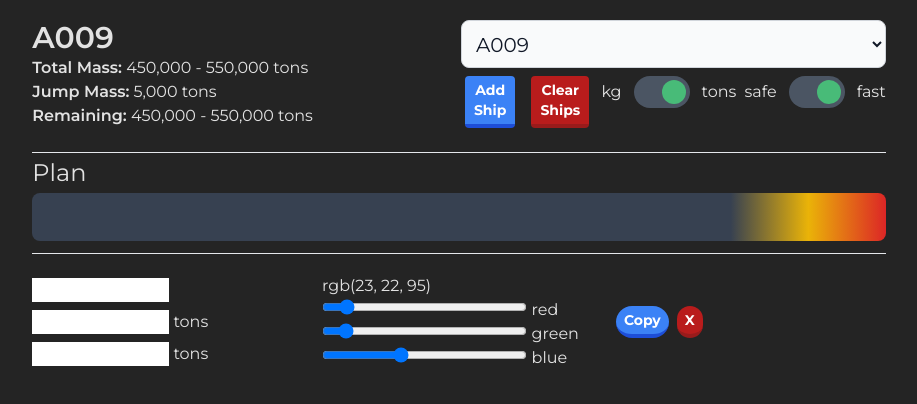
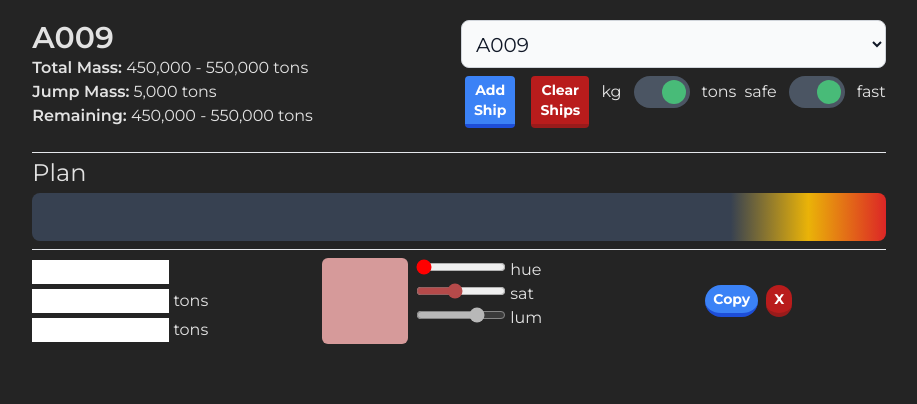
Before and after one commit to dotfortun/wormroller, a Vue app: page / in a window 1280 px wide. Both pictures are taken after a click on the button "Add Ship". Shown: the top 404 px of the page, without its empty margins (181-1098 px from the left). Built offline with nearby package versions, Linux system fonts and the light colour scheme.

Commit message:
Closish to MVP.

```diff
--- a/src/App.vue
+++ b/src/App.vue
@@ -15,7 +15,11 @@ const displayMass = (value) => {
   return (value / (displayTons.value ? 1000 : 1)).toLocaleString();
 };
 
-const randColor = () => Math.floor(Math.random() * 200);
+const randomInt = (min, max) => {
+  return Math.floor(Math.random() * (max - min + 1)) + min;
+};
+
+const randColor = () => Math.floor(Math.random() * 100);
 
 watch(store.ships, () => {
   solver(rollFast);
@@ -67,9 +71,9 @@ watch(store.ships, () => {
                 cold: 174_000_000,
                 hot: 274_000_000,
                 color: {
-                  r: randColor(),
-                  g: randColor(),
-                  b: randColor(),
+                  h: randomInt(0, 360),
+                  s: randomInt(42, 98),
+                  l: randomInt(40, 90),
                 },
               });
               solver(rollFast);
@@ -104,10 +108,9 @@ watch(store.ships, () => {
         class="ship-bar"
         :style="getJumpStyles(jump)"
       >
-        {{ jump.ship }} ({{ jump.jumpState }})
+        {{ jump.jumpState }}
       </div>
     </div>
-    <hr class="col-span-full my-2" />
     <div class="ships-list">
       <Ship
         v-for="(ship, idx) in store.ships"
@@ -168,6 +171,6 @@ select {
 }
 
 .ships-list {
-  @apply col-span-2;
+  @apply col-span-2 content-center;
 }
 </style>
--- a/src/components/ColorPicker.vue
+++ b/src/components/ColorPicker.vue
@@ -4,56 +4,95 @@ import { useSolverStore } from "../stores/solver";
 
 const store = useSolverStore();
 
-const { shipId = 0, shipIdx = 0 } = defineProps({
-  shipId: Number,
+const { shipIdx = 0 } = defineProps({
   shipIdx: Number,
 });
-// defineEmits(["change:color"]);
 
 const colors = ref(store.ships[shipIdx].color);
 </script>
 
 <template>
-  <div>
-    {{ `rgb(${Object.values(store.ships[shipIdx].color).join(", ")})` }}
+  <div class="color-picker">
+    <div
+      class="w-full aspect-square m-auto rounded-md"
+      :style="{
+        background: `hsl(${colors.h}, ${colors.s}%, ${colors.l}%)`,
+      }"
+    ></div>
+    <div class="sliders">
       <label>
         <input
+          class="hue"
           type="range"
           :min="0"
-        :max="255"
+          :max="360"
           :step="1"
-        :value="colors.r"
-        @change="store.ships[shipIdx].color.r = $event.target.valueAsNumber"
+          v-model="store.ships[shipIdx].color.h"
+          :style="{
+            accentColor: `hsl(${colors.h}, 100%, 50%)`,
+          }"
         />
-      red
+        hue
       </label>
       <label>
         <input
           type="range"
           :min="0"
-        :max="255"
+          :max="100"
           :step="1"
-        :value="colors.g"
-        @change="store.ships[shipIdx].color.g = $event.target.valueAsNumber"
+          v-model="store.ships[shipIdx].color.s"
+          :style="{
+            accentColor: `hsl(${colors.h}, ${colors.s}%, 50%)`,
+          }"
         />
-      green
+        sat
       </label>
       <label>
         <input
           type="range"
           :min="0"
-        :max="255"
+          :max="100"
           :step="1"
-        :value="colors.b"
-        @change="store.ships[shipIdx].color.b = $event.target.valueAsNumber"
+          v-model="store.ships[shipIdx].color.l"
+          :style="{
+            accentColor: `hsl(0, 0%, ${colors.l}%)`,
+          }"
         />
-      blue
+        lum
       </label>
+    </div>
   </div>
 </template>
 
 <style scoped>
+div.color-picker {
+  @apply grid grid-cols-3 gap-2;
+}
+
+div.sliders {
+  @apply col-span-2;
+}
+
+/* :root {
+  --rainbow: var(
+    linear-gradient(
+      90deg,
+      rgba(255, 0, 0, 1) 0%,
+      rgba(255, 154, 0, 1) 10%,
+      rgba(208, 222, 33, 1) 20%,
+      rgba(79, 220, 74, 1) 30%,
+      rgba(63, 218, 216, 1) 40%,
+      rgba(47, 201, 226, 1) 50%,
+      rgba(28, 127, 238, 1) 60%,
+      rgba(95, 21, 242, 1) 70%,
+      rgba(186, 12, 248, 1) 80%,
+      rgba(251, 7, 217, 1) 90%,
+      rgba(255, 0, 0, 1) 100%
+    )
+  );
+} */
+
 input {
-  @apply w-3/4;
+  @apply w-1/2;
 }
 </style>
--- a/src/components/Ship.vue
+++ b/src/components/Ship.vue
@@ -24,6 +24,7 @@ const updateShipProperty = (key, val) => {
 </script>
 
 <template>
+  <hr class="mt-1" />
   <div class="ship">
     <div class="ship-details">
       <input
@@ -75,7 +76,7 @@ const updateShipProperty = (key, val) => {
       </label>
     </div>
     <ColorPicker :ship-id="ship.shipId" :ship-idx="idx" />
-    <div>
+    <div class="buttons">
       <button
         class="rounded-full font-regular"
         @click="() => $emit('copy:ship')"
@@ -104,4 +105,8 @@ const updateShipProperty = (key, val) => {
 .ship-details input {
   @apply w-1/2;
 }
+
+.buttons {
+  @apply flex flex-auto justify-center;
+}
 </style>
--- a/src/stores/solver.js
+++ b/src/stores/solver.js
@@ -26,7 +26,8 @@ export const useSolverStore = defineStore('solver', () => {
   function getJumpStyles(jump) {
     const ship = ships.value.filter((i) => i.id === jump.shipId)[0];
     return {
-      background: ship ? `rgb(${Object.values(ship.color).join(',')})` : `rgb(125, 125, 125)`,
+      background: ship ? `hsl(${ship.color.h}, ${ship.color.s}%, ${ship.color.l}%)` : `hsl(180, 50%, 50%)`,
+      color: `hsl(0, 0%, ${Math.abs((99 - ship.color.l) % 100)}%)`,
       width: `${(jump.mass / (selectedWH.value.totalMass * 1.1)) * 100}%`,
     };
   }
```
Lines whose indentation alone changed are shown as unchanged.
